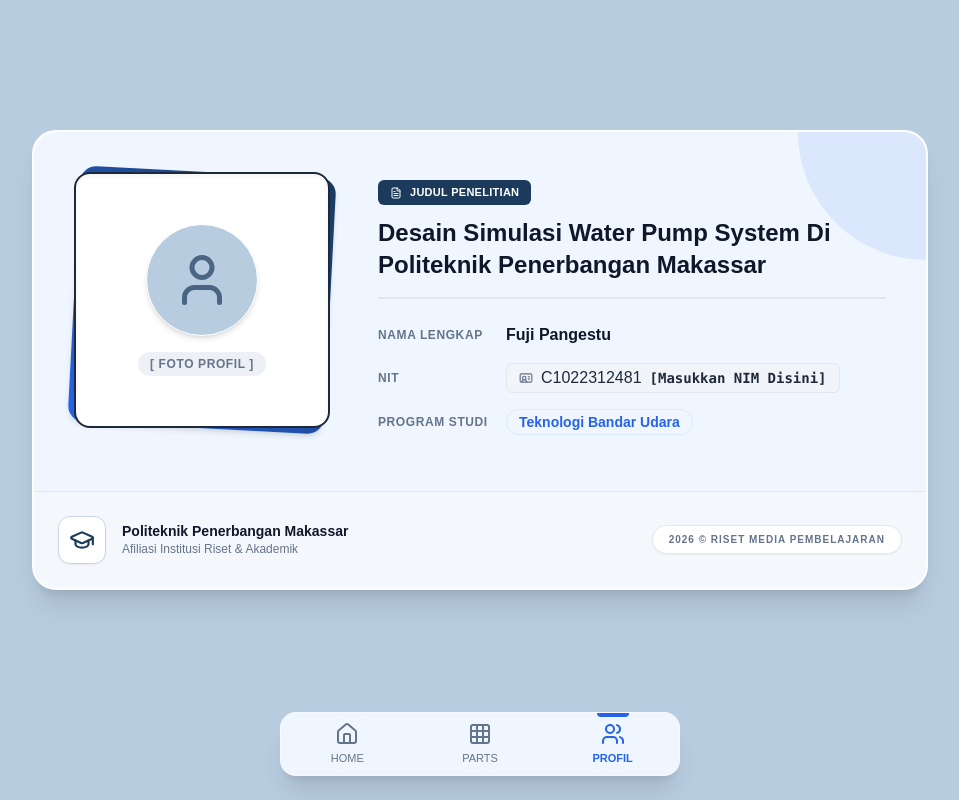
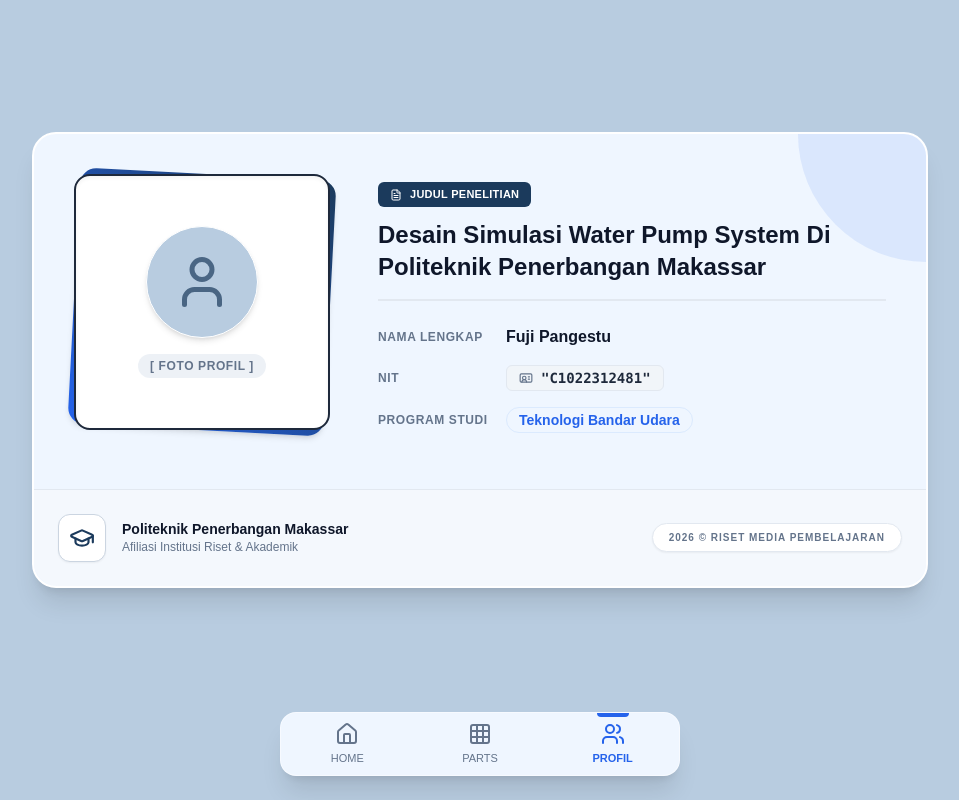
Before and after one commit to AsadaKen/wp-ilm-3d, a React (Vite) app: page /#/profile in a window 1280 px wide. Shown: the whole page, without its empty margins (160-1119 px from the left). Built offline with nearby package versions, Linux system fonts and the light colour scheme.

Commit message:
Update deskripsi dan model baru

```diff
--- a/src/pages/Profile.tsx
+++ b/src/pages/Profile.tsx
@@ -52,8 +52,8 @@
                   <span className="text-xs font-bold text-text-muted uppercase tracking-wider w-28 shrink-0">NIT</span>
                   <div className="flex items-center gap-2 bg-slate-100 border border-slate-200 px-3 py-0.5 rounded-md w-max">
                     <IdCard size={14} className="text-text-muted" />
-                    {"C1022312481"}
-                    <span className="text-sm font-mono font-bold text-slate-800">[Masukkan NIM Disini]</span>
+                    {}
+                    <span className="text-sm font-mono font-bold text-slate-800">"C1022312481"</span>
                   </div>
                 </div>
 
```
